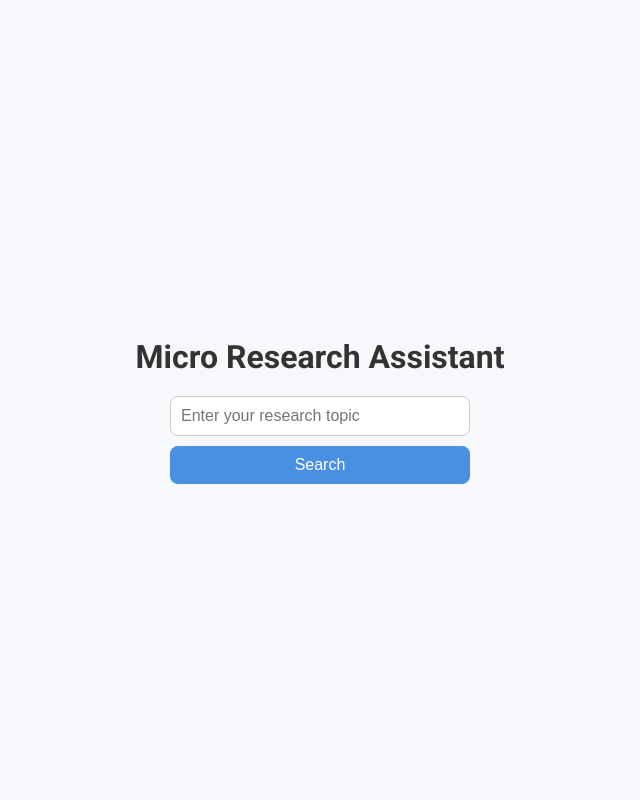
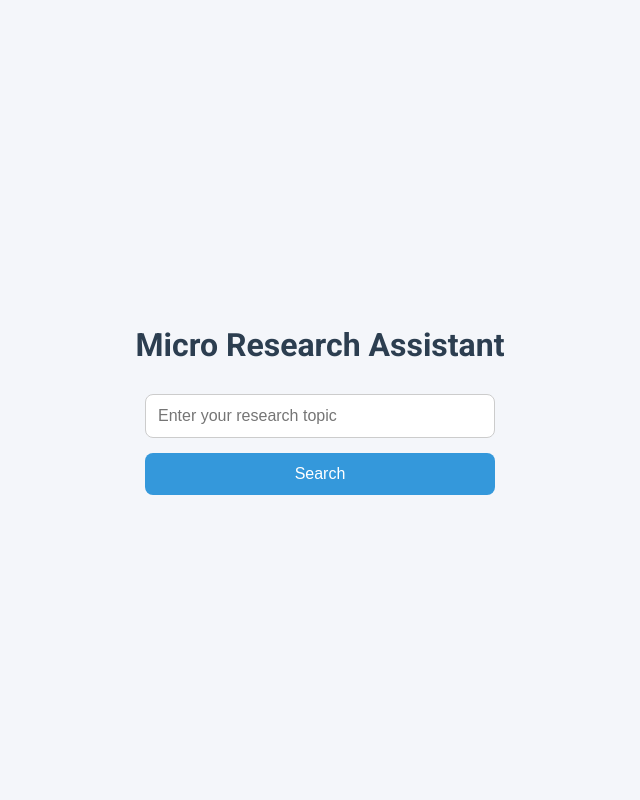
Before and after one commit to JamshidOrtikoW/MIcro_research_assistant, a Flask app: page / in a window 1280 px wide. Shown: the whole page, without its empty margins (320-960 px from the left). Run offline with Flask 3, Linux system fonts and the light colour scheme.

Commit message:
Update index.html

```diff
--- a/templates/index.html
+++ b/templates/index.html
@@ -6,34 +6,34 @@
     <style>
         body {
             font-family: 'Roboto', sans-serif;
-            background-color: #f7f8fc;
+            background-color: #f4f6fa;
+            margin: 0;
             display: flex;
             flex-direction: column;
             align-items: center;
             justify-content: center;
             height: 100vh;
-            margin: 0;
         }
         h1 {
-            color: #333;
-            margin-bottom: 20px;
+            color: #2c3e50;
+            margin-bottom: 30px;
         }
         form {
             display: flex;
             flex-direction: column;
-            gap: 10px;
-            width: 300px;
+            gap: 15px;
+            width: 350px;
         }
         input[type="text"] {
-            padding: 10px;
+            padding: 12px;
             font-size: 16px;
             border: 1px solid #ccc;
             border-radius: 8px;
         }
         button {
-            padding: 10px;
+            padding: 12px;
             font-size: 16px;
-            background-color: #4a90e2;
+            background-color: #3498db;
             color: white;
             border: none;
             border-radius: 8px;
@@ -41,7 +41,7 @@
             transition: background 0.3s;
         }
         button:hover {
-            background-color: #357ab8;
+            background-color: #2980b9;
         }
     </style>
 </head>
```
